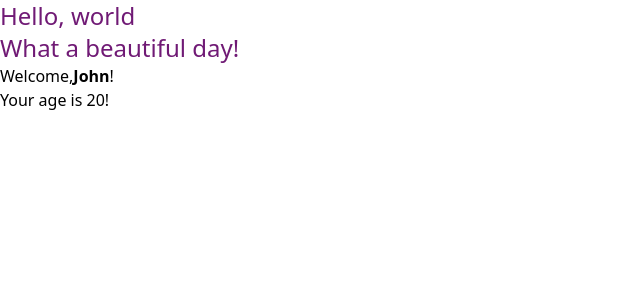
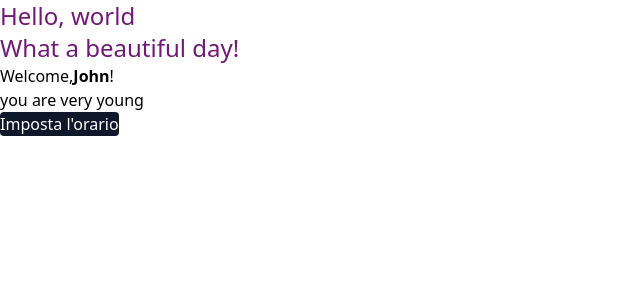
Before and after one commit to Shimono13/SWR, a React (Vite) app: page / in a window 1280 px wide. Shown: the top 300 px of the page, without its empty margins (0-640 px from the left). Built offline with nearby package versions, Linux system fonts and the light colour scheme.

Commit message:
primo commit

```diff
--- a/src/Age.jsx
+++ b/src/Age.jsx
@@ -1,7 +1,7 @@
 export default function Age({ age }) {
   return (
     <p>
-      <p>Your age is {age}!</p>
+      <p> {age > 18 ? ` Your age is ${age}` : `you are very young `}</p>
     </p>
   );
 }
--- /dev/null
+++ b/src/AlertClock.jsx
@@ -0,0 +1,9 @@
+export default function AlertClock({ onClick }) {
+  return (
+    <div>
+      <button onClick={onClick} className=" text-white rounded bg-slate-900">
+        Imposta l'orario
+      </button>
+    </div>
+  );
+}
--- a/src/App.jsx
+++ b/src/App.jsx
@@ -1,16 +1,21 @@
-import React from "react";
+import React, { useState } from "react"; // Importa React e useState
+
 import Hello from "./Hello";
 import Messaggio from "./Messaggio";
 import Welcome from "./Welcome";
+import AlertClock from "./AlertClock";
 
 function App() {
+  const handleClick = () => {
+    alert(`Current Time: ${new Date().toLocaleString()}`);
+  };
+
   return (
     <div className="flex flex-col">
-      <Hello></Hello>
-
-      <Messaggio></Messaggio>
-
-      <Welcome name="John" age={20}></Welcome>
+      <Hello />
+      <Messaggio />
+      <Welcome name="John" age={12} />
+      <AlertClock onClick={handleClick} />
     </div>
   );
 }
--- a/src/Welcome.jsx
+++ b/src/Welcome.jsx
@@ -5,8 +5,7 @@ export default function Welcome({ name = "Guest", age }) {
       <h1>
         Welcome,<strong>{name}</strong>!
       </h1>
-      {/* <p>Your age is {age}!</p> */}
-      {age && age > 18 && age < 65 && name == "John" && <Age age={age} />}
+      <Age age={age} />
     </div>
   );
 }
```
